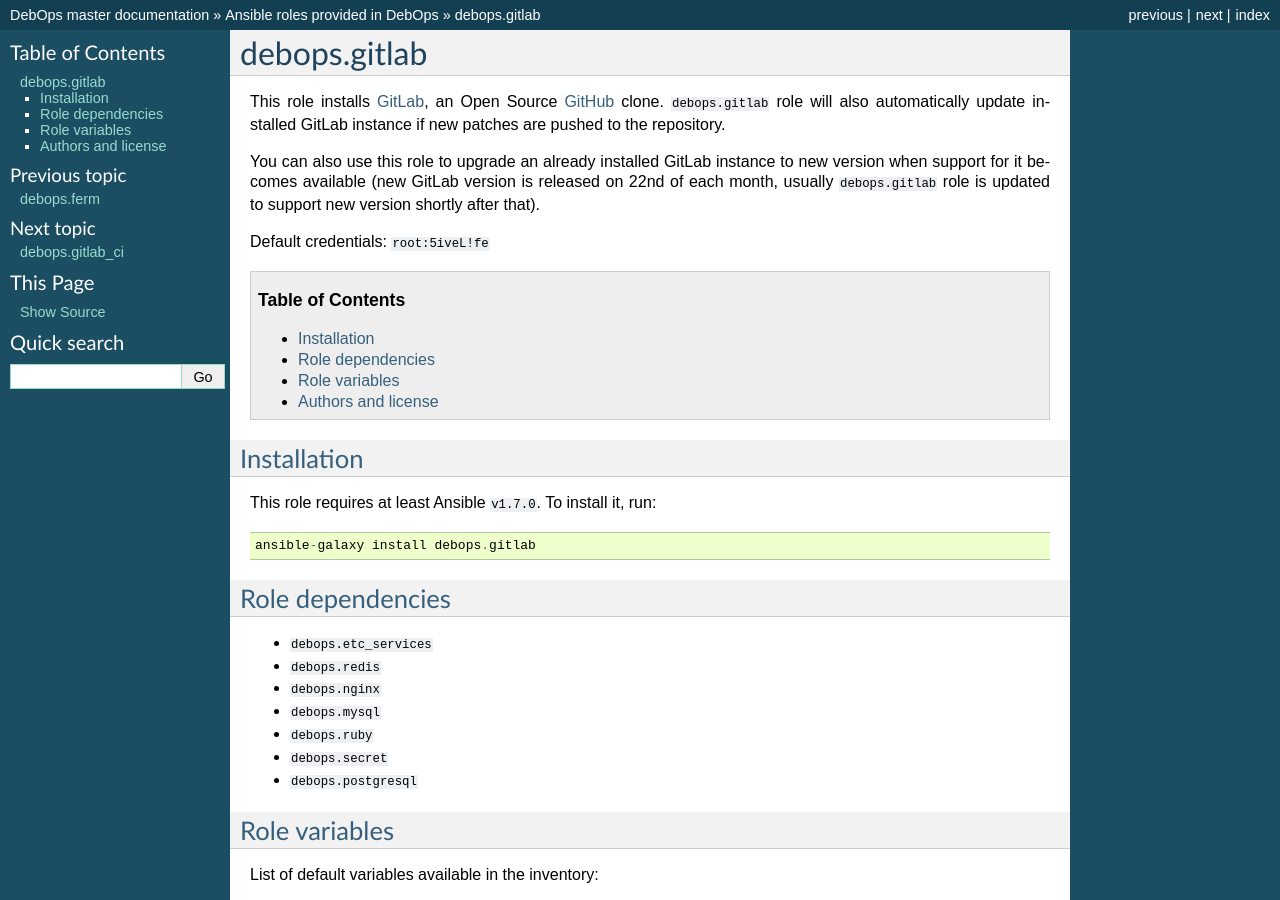
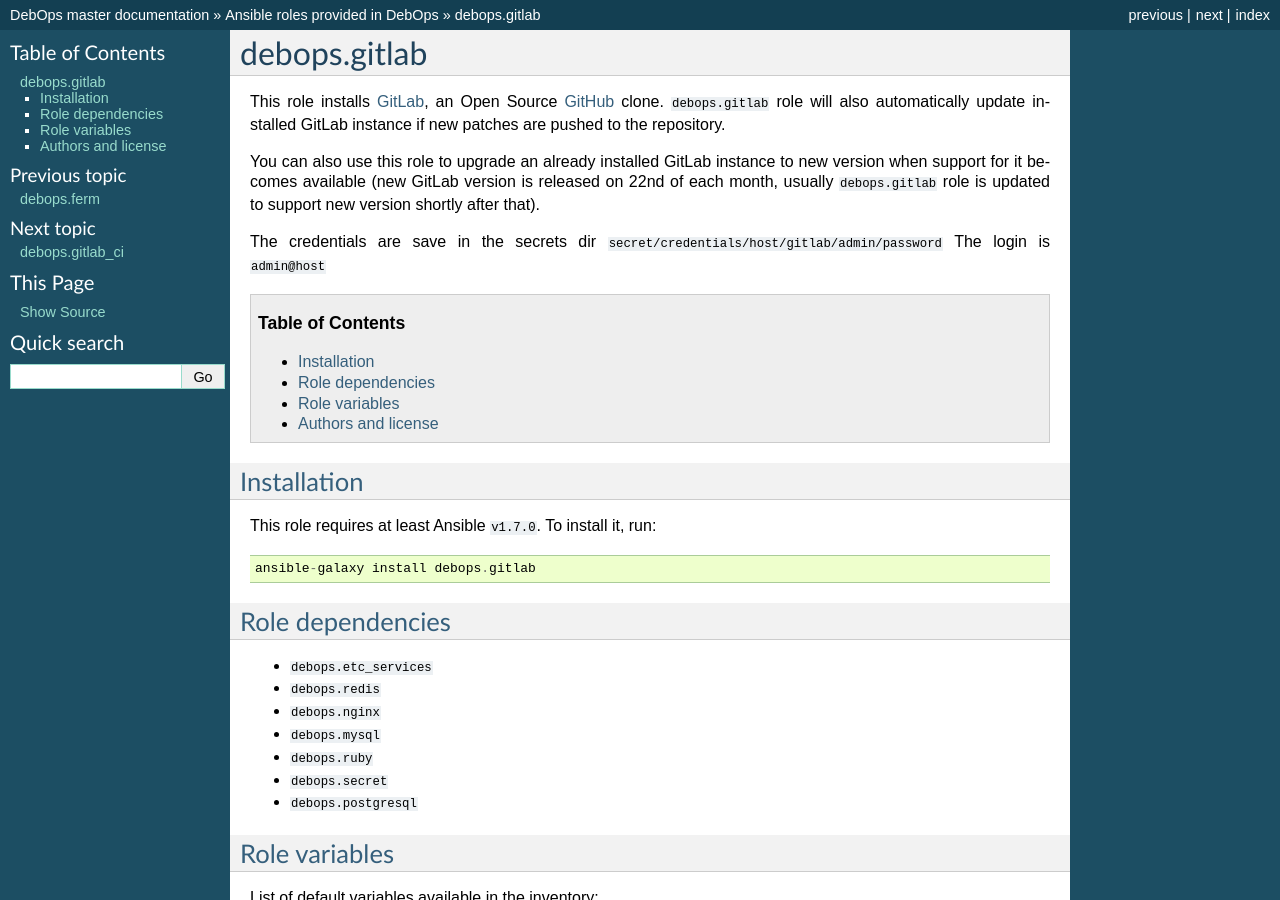
Before and after one commit to debops/docs, a Sphinx documentation site: the page built from docs/ansible/roles/debops.gitlab.rst, in a window 1280 px wide and 900 px high. Built offline with Sphinx 7.4.7, drawn with Linux system fonts in a browser that asks for light colours.

Commit message:
Update creds infos

```diff
--- a/docs/ansible/roles/debops.gitlab.rst
+++ b/docs/ansible/roles/debops.gitlab.rst
@@ -11,7 +11,8 @@
 released on 22nd of each month, usually ``debops.gitlab`` role is updated
 to support new version shortly after that).
 
-Default credentials: ``root:5iveL!fe``
+The credentials are save in the secrets dir ``secret/credentials/host/gitlab/admin/password``
+The login is ``admin@host``
 
 .. _GitLab: https://about.gitlab.com/
 .. _GitHub: https://github.com/
```
